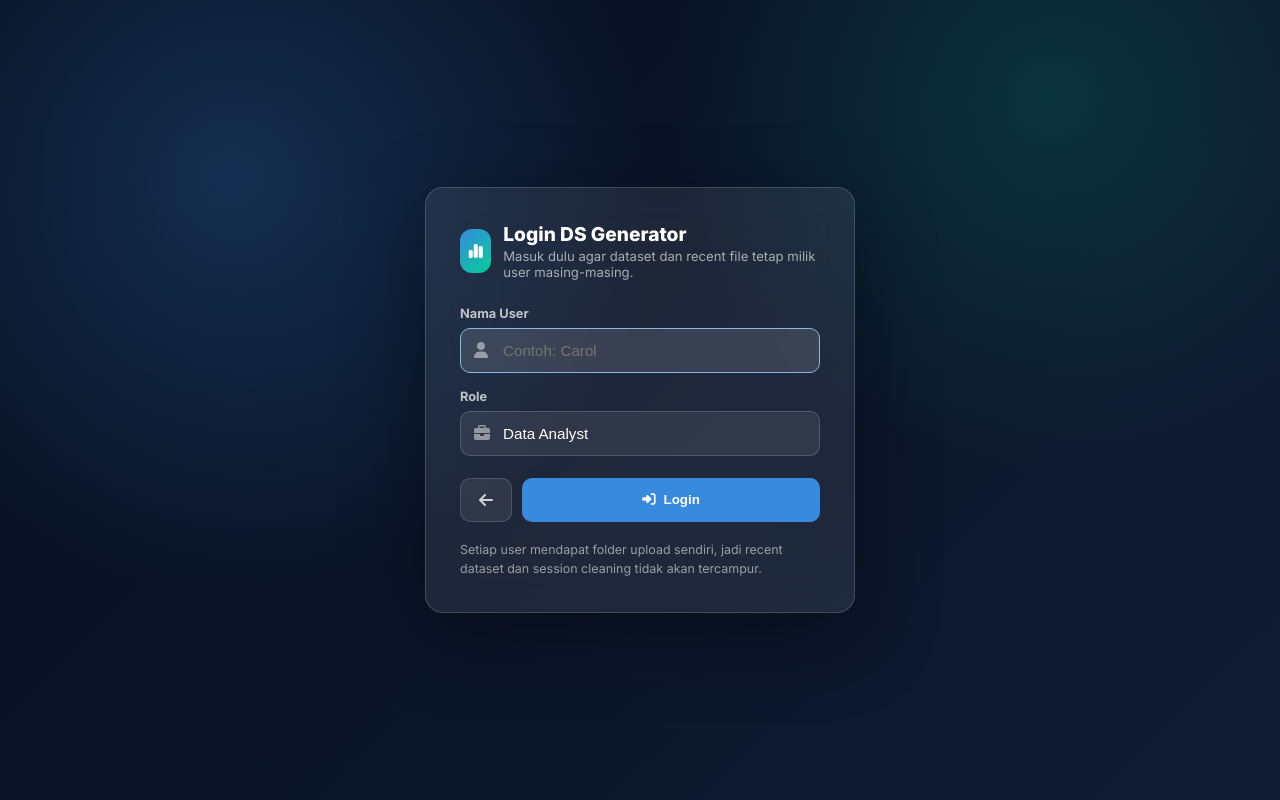
After one commit to adindaadeliafutri6-gif/psd-uas, a Flask app: page /login in a window 1280 px wide. The commit adds this page. Run offline with Flask 3, Linux system fonts and the light colour scheme.

Commit message:
login update

```diff
--- a/app.py
+++ b/app.py
@@ -1,6 +1,7 @@
 import os
 import datetime
 import json
+import functools
 
 from flask import Flask, render_template, request, redirect, url_for, flash, jsonify, session
 from werkzeug.utils import secure_filename
@@ -33,6 +34,76 @@ ALLOWED_EXTENSIONS = {'csv', 'txt', 'xlsx'}
 os.makedirs(app.config['UPLOAD_FOLDER'], exist_ok=True)
 
 
+def _user_id_from_name(name):
+    safe = secure_filename((name or '').strip().lower().replace(' ', '_'))
+    return safe or 'user'
+
+
+def current_user():
+    user = session.get('user')
+    if not user:
+        return None
+    return {
+        'id': user.get('id') or _user_id_from_name(user.get('name')),
+        'name': user.get('name') or 'User',
+        'role': user.get('role') or 'Data Analyst',
+    }
+
+
+def login_required(fn):
+    @functools.wraps(fn)
+    def wrapper(*args, **kwargs):
+        if not current_user():
+            flash('Silakan login terlebih dahulu.', 'info')
+            return redirect(url_for('login', next=request.path))
+        return fn(*args, **kwargs)
+    return wrapper
+
+
+@app.context_processor
+def inject_current_user():
+    return {'current_user': current_user()}
+
+
+@app.before_request
+def require_login_for_private_routes():
+    if request.endpoint in ('index', 'login', 'logout', 'static'):
+        return None
+
+    private_prefixes = ('/upload', '/dashboard', '/api/')
+    if not request.path.startswith(private_prefixes):
+        return None
+
+    if current_user():
+        return None
+
+    if request.path.startswith('/api/'):
+        return jsonify({'ok': False, 'error': 'Silakan login terlebih dahulu.'}), 401
+
+    flash('Silakan login terlebih dahulu.', 'info')
+    return redirect(url_for('login', next=request.path))
+
+
+def _user_upload_dir():
+    user = current_user()
+    if not user:
+        return None
+
+    base_dir = os.path.abspath(app.config['UPLOAD_FOLDER'])
+    user_dir = os.path.abspath(os.path.join(base_dir, user['id']))
+    if not user_dir.startswith(base_dir):
+        return None
+    os.makedirs(user_dir, exist_ok=True)
+    return user_dir
+
+
+def _session_key(filename):
+    user = current_user()
+    if not user:
+        return filename
+    return f"{user['id']}::{filename}"
+
+
 def allowed_file(filename):
     return '.' in filename and filename.rsplit('.', 1)[1].lower() in ALLOWED_EXTENSIONS
 
@@ -48,11 +119,15 @@ def _get_or_init_session(filename):
     if not safe_name or safe_name != filename:
         return None, 'Nama file tidak valid.'
 
-    sess = get_session(safe_name)
+    key = _session_key(safe_name)
+    sess = get_session(key)
     if sess is not None:
         return sess, None
 
-    base_dir = os.path.abspath(app.config['UPLOAD_FOLDER'])
+    base_dir = _user_upload_dir()
+    if not base_dir:
+        return None, 'Silakan login terlebih dahulu.'
+
     filepath = os.path.abspath(os.path.join(base_dir, safe_name))
     if not filepath.startswith(base_dir):
         return None, 'Akses tidak sah.'
@@ -64,7 +139,7 @@ def _get_or_init_session(filename):
     if df_raw is None:
         return None, 'Gagal membaca dataset.'
 
-    sess = reset_session(safe_name, df_raw)
+    sess = reset_session(key, df_raw)
     return sess, None
 
 
@@ -77,12 +152,48 @@ def index():
     return render_template('index.html')
 
 
+@app.route('/login', methods=['GET', 'POST'])
+def login():
+    if current_user() and request.method == 'GET':
+        return redirect(url_for('upload_file'))
+
+    next_url = request.args.get('next') or url_for('upload_file')
+    if not next_url.startswith('/') or next_url.startswith('//'):
+        next_url = url_for('upload_file')
+
+    if request.method == 'POST':
+        name = (request.form.get('name') or '').strip()
+        role = (request.form.get('role') or 'Data Analyst').strip()
+
+        if not name:
+            flash('Nama wajib diisi untuk login.', 'error')
+            return render_template('login.html', next_url=next_url)
+
+        session['user'] = {
+            'id': _user_id_from_name(name),
+            'name': name,
+            'role': role or 'Data Analyst',
+        }
+        flash(f'Selamat datang, {name}!', 'success')
+        return redirect(next_url)
+
+    return render_template('login.html', next_url=next_url)
+
+
+@app.route('/logout')
+def logout():
+    session.pop('user', None)
+    flash('Anda berhasil logout.', 'success')
+    return redirect(url_for('index'))
+
+
 @app.route('/upload', methods=['GET', 'POST'])
+@login_required
 def upload_file():
     uploaded_files = []
     try:
-        if os.path.exists(app.config['UPLOAD_FOLDER']):
-            folder_path = app.config['UPLOAD_FOLDER']
+        folder_path = _user_upload_dir()
+        if folder_path and os.path.exists(folder_path):
             files = [
                 f for f in os.listdir(folder_path)
                 if os.path.isfile(os.path.join(folder_path, f))
@@ -107,7 +218,8 @@ def upload_file():
 
         if file and allowed_file(file.filename):
             filename = secure_filename(file.filename)
-            filepath = os.path.join(app.config['UPLOAD_FOLDER'], filename)
+            folder_path = _user_upload_dir()
+            filepath = os.path.join(folder_path, filename)
 
             # ── Deteksi duplikat ──────────────────────────────────────────────
             if os.path.exists(filepath):
@@ -128,7 +240,7 @@ def upload_file():
             # ── Init cleaning session untuk file baru ─────────────────────────
             df_raw = load_data(filepath)
             if df_raw is not None:
-                reset_session(filename, df_raw)
+                reset_session(_session_key(filename), df_raw)
 
             if request.headers.get('X-Requested-With') == 'XMLHttpRequest':
                 return jsonify({
@@ -154,7 +266,10 @@ def _get_dashboard_context(filename):
     if not safe_name or safe_name != filename:
         return None
 
-    base_dir = os.path.abspath(app.config['UPLOAD_FOLDER'])
+    base_dir = _user_upload_dir()
+    if not base_dir:
+        return None
+
     filepath = os.path.abspath(os.path.join(base_dir, safe_name))
     if not filepath.startswith(base_dir):
         return None
@@ -167,9 +282,9 @@ def _get_dashboard_context(filename):
         return None
 
     # ── Ambil atau inisialisasi CleaningSession ───────────────────────────────
-    sess = get_session(safe_name)
+    sess = get_session(_session_key(safe_name))
     if sess is None:
-        sess = reset_session(safe_name, df_raw)
+        sess = reset_session(_session_key(safe_name), df_raw)
 
     # ── Tentukan df yang dipakai (cleaned atau raw) ───────────────────────────
     is_cleaned   = sess.is_cleaned
@@ -385,12 +500,12 @@ def download_report_pdf(filename):
         return redirect(url_for('upload_file'))
 
     # Path to temp PDF file
-    temp_dir = os.path.join(app.config['UPLOAD_FOLDER'], 'temp_reports')
+    temp_dir = os.path.join(_user_upload_dir(), 'temp_reports')
     os.makedirs(temp_dir, exist_ok=True)
     temp_pdf_path = os.path.join(temp_dir, f"{safe_name}_report.pdf")
 
     # Load sess to pass df
-    sess = get_session(safe_name)
+    sess = get_session(_session_key(safe_name))
     df = sess.df_current
 
     from backend.report_generator import generate_pdf_report
@@ -741,12 +856,23 @@ def _load_analysis_df(filename):
     Prioritaskan df_current dari CleaningSession jika sudah cleaned,
     fallback ke clean_dataset(df_raw, {}) untuk backward-compat.
     """
-    filepath = os.path.join(app.config['UPLOAD_FOLDER'], filename)
+    safe_name = secure_filename(filename)
+    if not safe_name or safe_name != filename:
+        return None, None, None, None
+
+    folder_path = _user_upload_dir()
+    if not folder_path:
+        return None, None, None, None
+
+    filepath = os.path.abspath(os.path.join(folder_path, safe_name))
+    if not filepath.startswith(folder_path):
+        return None, None, None, None
+
     if not os.path.exists(filepath):
         return None, None, None, None
 
     # Cek session — pakai df yang sudah cleaned jika ada
-    sess = get_session(filename)
+    sess = get_session(_session_key(safe_name))
     if sess is not None:
         df = sess.df_current
     else:
--- /dev/null
+++ b/frontend/templates/login.html
@@ -0,0 +1,200 @@
+<!DOCTYPE html>
+<html lang="en">
+<head>
+  <meta charset="UTF-8">
+  <meta name="viewport" content="width=device-width, initial-scale=1.0">
+  <title>Login - DS Generator</title>
+  <link rel="stylesheet" href="https://cdnjs.cloudflare.com/ajax/libs/font-awesome/6.4.0/css/all.min.css">
+  <link href="https://fonts.googleapis.com/css2?family=Inter:wght@300;400;500;600;700;800&display=swap" rel="stylesheet">
+  <link rel="stylesheet" href="{{ url_for('static', filename='css/style.css') }}">
+  <style>
+    body {
+      min-height: 100vh;
+      margin: 0;
+      display: flex;
+      align-items: center;
+      justify-content: center;
+      font-family: Inter, sans-serif;
+      background: #070f1f;
+      color: #fff;
+      overflow: hidden;
+    }
+
+    .login-bg {
+      position: fixed;
+      inset: 0;
+      background:
+        radial-gradient(circle at 18% 22%, rgba(55, 138, 221, .24), transparent 34%),
+        radial-gradient(circle at 82% 12%, rgba(5, 205, 153, .16), transparent 30%),
+        linear-gradient(135deg, #070f1f 0%, #101b33 100%);
+    }
+
+    .login-shell {
+      position: relative;
+      z-index: 1;
+      width: min(92vw, 430px);
+      background: rgba(255,255,255,.08);
+      border: 1px solid rgba(255,255,255,.16);
+      border-radius: 18px;
+      padding: 34px;
+      box-shadow: 0 24px 80px rgba(0,0,0,.42);
+      backdrop-filter: blur(18px);
+    }
+
+    .login-brand {
+      display: flex;
+      align-items: center;
+      gap: 12px;
+      margin-bottom: 26px;
+    }
+
+    .login-brand-icon {
+      width: 44px;
+      height: 44px;
+      border-radius: 12px;
+      display: grid;
+      place-items: center;
+      background: linear-gradient(135deg, #378add, #05cd99);
+      color: #fff;
+    }
+
+    .login-brand h1 {
+      margin: 0;
+      font-size: 1.2rem;
+      font-weight: 800;
+    }
+
+    .login-brand p {
+      margin: 2px 0 0;
+      color: rgba(255,255,255,.62);
+      font-size: .82rem;
+    }
+
+    .login-form {
+      display: flex;
+      flex-direction: column;
+      gap: 16px;
+    }
+
+    .login-field label {
+      display: block;
+      margin-bottom: 7px;
+      color: rgba(255,255,255,.72);
+      font-size: .8rem;
+      font-weight: 700;
+    }
+
+    .login-input-wrap {
+      position: relative;
+    }
+
+    .login-input-wrap i {
+      position: absolute;
+      left: 14px;
+      top: 50%;
+      transform: translateY(-50%);
+      color: rgba(255,255,255,.48);
+    }
+
+    .login-input-wrap input {
+      width: 100%;
+      box-sizing: border-box;
+      padding: 13px 14px 13px 42px;
+      border-radius: 10px;
+      border: 1px solid rgba(255,255,255,.16);
+      background: rgba(255,255,255,.08);
+      color: #fff;
+      outline: none;
+      font-size: .95rem;
+    }
+
+    .login-input-wrap input:focus {
+      border-color: #85b7eb;
+      background: rgba(255,255,255,.12);
+    }
+
+    .login-actions {
+      display: flex;
+      gap: 10px;
+      margin-top: 6px;
+    }
+
+    .login-btn {
+      flex: 1;
+      border: 0;
+      border-radius: 10px;
+      padding: 13px 18px;
+      display: inline-flex;
+      align-items: center;
+      justify-content: center;
+      gap: 8px;
+      color: #fff;
+      background: #378add;
+      font-weight: 800;
+      cursor: pointer;
+      text-decoration: none;
+    }
+
+    .login-btn.secondary {
+      flex: 0 0 auto;
+      background: rgba(255,255,255,.08);
+      border: 1px solid rgba(255,255,255,.15);
+      color: rgba(255,255,255,.78);
+    }
+
+    .login-note {
+      margin-top: 18px;
+      color: rgba(255,255,255,.55);
+      font-size: .78rem;
+      line-height: 1.55;
+    }
+  </style>
+</head>
+<body>
+  <div class="login-bg"></div>
+  <main class="login-shell">
+    <div class="login-brand">
+      <div class="login-brand-icon"><i class="fas fa-chart-simple"></i></div>
+      <div>
+        <h1>Login DS Generator</h1>
+        <p>Masuk dulu agar dataset dan recent file tetap milik user masing-masing.</p>
+      </div>
+    </div>
+
+    {% with messages = get_flashed_messages(with_categories=true) %}
+    {% if messages %}
+      {% for category, message in messages %}
+      <div style="margin-bottom:14px;padding:10px 12px;border-radius:10px;background:rgba(255,255,255,.08);color:#fff;font-size:.84rem;">
+        {{ message }}
+      </div>
+      {% endfor %}
+    {% endif %}
+    {% endwith %}
+
+    <form class="login-form" method="POST" action="{{ url_for('login', next=next_url) }}">
+      <div class="login-field">
+        <label for="name">Nama User</label>
+        <div class="login-input-wrap">
+          <i class="fas fa-user"></i>
+          <input id="name" name="name" type="text" placeholder="Contoh: Carol" required autofocus>
+        </div>
+      </div>
+
+      <div class="login-field">
+        <label for="role">Role</label>
+        <div class="login-input-wrap">
+          <i class="fas fa-briefcase"></i>
+          <input id="role" name="role" type="text" value="Data Analyst">
+        </div>
+      </div>
+
+      <div class="login-actions">
+        <a class="login-btn secondary" href="{{ url_for('index') }}"><i class="fas fa-arrow-left"></i></a>
+        <button class="login-btn" type="submit"><i class="fas fa-right-to-bracket"></i> Login</button>
+      </div>
+    </form>
+
+    <p class="login-note">Setiap user mendapat folder upload sendiri, jadi recent dataset dan session cleaning tidak akan tercampur.</p>
+  </main>
+</body>
+</html>
```
Also changed, not shown: TODO.md (+4 -3 lines), frontend/static/js/sidebarProfileMenu.js (added, +34 -0 lines), frontend/templates/base.html (+155 -18 lines), frontend/templates/index.html (+4 -4 lines), uploads/cahaya/ecommerce_final_clean_cleaned.csv (added).
